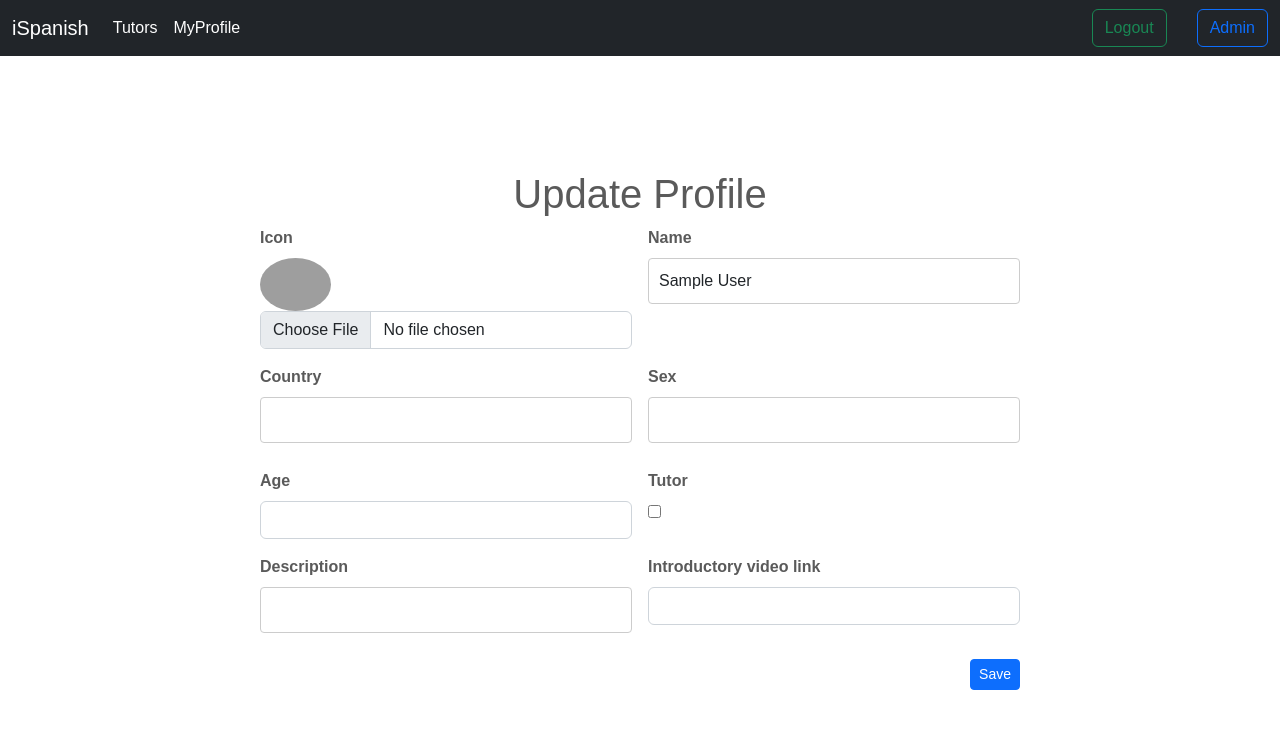
After one commit to KantaNakamura/iSpanish, a Django app: a page that uses iSpanish/templates/base.html in a window 1280 px wide. The commit adds this page. Shown: the top 729 px of the page. Run offline with Django 4.2, Linux system fonts and the light colour scheme; the visitor is signed in with stand-in values (Sample User, id 1); data comes from the database, SQL or seed files in the repository; grey boxes are pictures that could not be loaded.

Commit message:
create update profile func

```diff
--- a/iSpanish/accounts/models.py
+++ b/iSpanish/accounts/models.py
@@ -37,9 +37,9 @@ class Users(AbstractBaseUser, PermissionsMixin):
     )
     username = models.CharField(max_length=100, verbose_name='username', unique=True)
     name = models.CharField(max_length=100, verbose_name='name', null=True)
-    is_tutor = models.BooleanField(default=False)
+    is_tutor = models.BooleanField(default=False, null=True)
     age = models.IntegerField(null=True)
-    sex = models.CharField(max_length=6, choices=(('men', 'men'), ('women', 'women')), null=True)
+    sex = models.CharField(max_length=30, null=True)
     country = models.CharField(max_length=100, verbose_name='country', null=True)
     description = models.TextField(max_length=300, null=True)
     introductory_video_link = models.URLField(null=True)
--- a/iSpanish/search_tutors/forms.py
+++ b/iSpanish/search_tutors/forms.py
@@ -0,0 +1,45 @@
+from django import forms
+
+from accounts.models import Users
+
+
+class UpdateProfileForm(forms.ModelForm):
+    icon = forms.FileField(label='Icon', widget=forms.FileInput(attrs={
+        'class': 'form-control',
+        'type': 'file',
+        'id': 'formFile',
+        }))
+    name = forms.CharField(label='Name', widget=forms.TextInput(attrs={
+        'class': 'form-control',
+        'type': 'text'
+        }))
+    country = forms.CharField(label='Country', widget=forms.TextInput(attrs={
+        'class': 'form-control',
+        'type': 'text'
+        }))
+    sex = forms.CharField(label='Sex', widget=forms.TextInput(attrs={
+        'class': 'form-control',
+        'type': 'text'
+        }))
+    age = forms.IntegerField(label='Age', widget=forms.NumberInput(attrs={
+        'class': 'form-control',
+        }))
+    is_tutor = forms.BooleanField(label='Country', required=False, widget=forms.CheckboxInput(attrs={
+        'type': 'checkbox',
+    }))
+    description = forms.CharField(label='description', widget=forms.TextInput(attrs={
+        'class': 'form-control',
+        }))
+    introductory_video_link = forms.URLField(label='introductory_video_link', widget=forms.URLInput(attrs={
+        'class': 'form-control',
+        }))
+
+
+    class Meta:
+        model = Users
+        fields = ['icon', 'name', 'age', 'sex', 'country', 'is_tutor', 'description', 'introductory_video_link']
+
+    def save(self, *args, **kwargs):
+        obj = super(UpdateProfileForm, self).save(commit=False)
+        obj.save()
+        return obj
--- a/iSpanish/search_tutors/urls.py
+++ b/iSpanish/search_tutors/urls.py
@@ -6,4 +6,5 @@ app_name = 'search_tutors'
 urlpatterns = [
     path('tutors-list/', views.TutorsListView.as_view(), name='tutors-list'),
     path('tutors-detail/<int:pk>', views.TutorsDetailView.as_view(), name='tutors-detail'),
+    path('update-profile/<slug:username>', views.UpdateProfileView.as_view(), name='update-profile'),
 ]
--- a/iSpanish/search_tutors/views.py
+++ b/iSpanish/search_tutors/views.py
@@ -1,10 +1,13 @@
 from django.contrib.auth.mixins import LoginRequiredMixin
 from django.views.generic.base import View
 from django.views.generic.detail import DetailView
+from django.views.generic.edit import UpdateView
 from django.shortcuts import render
+from django.urls import reverse_lazy
 
 
 from accounts.models import Users
+from .forms import UpdateProfileForm
 
 
 class TutorsListView(LoginRequiredMixin, View):
@@ -22,3 +25,15 @@ class TutorsDetailView(LoginRequiredMixin, DetailView):
     def get_context_data(self,**kwargs):
         context = super().get_context_data(**kwargs)
         return context
+
+
+class UpdateProfileView(LoginRequiredMixin, UpdateView):
+    template_name = 'searchTutors/update_profile.html'
+    form_class = UpdateProfileForm
+    model = Users
+    slug_field = 'username'
+    slug_url_kwarg = 'username'
+
+    def get_success_url(self):
+        request_user =  Users.objects.get(username=self.object.username)
+        return reverse_lazy('search_tutors:tutors-detail', kwargs={'pk': request_user.id})
--- a/iSpanish/templates/base.html
+++ b/iSpanish/templates/base.html
@@ -88,6 +88,9 @@
             <li class="nav-item">
                 <a class="nav-link active" aria-current="page" href="{% url 'search_tutors:tutors-list' %}">Tutors</a>
             </li>
+            <li class="nav-item">
+                <a class="nav-link active" aria-current="page" href="{% url 'search_tutors:update-profile' username=user.username %}">MyProfile</a>
+            </li>
             </ul>
             <a class="btn btn-outline-success" style="margin-right: 30px;" href="{% url 'accounts:logout' %}">Logout</a>
             {% if user.is_superuser %}
--- /dev/null
+++ b/iSpanish/templates/searchTutors/update_profile.html
@@ -0,0 +1,135 @@
+{% extends 'base.html' %}
+{% load static %}
+
+{% block header %}
+<style>
+    body {
+      font-family: Arial, sans-serif;
+      margin: 0;
+      padding: 0;
+    }
+
+    .container {
+      max-width: 800px;
+      margin: 0 auto;
+      padding: 20px;
+    }
+
+    h1 {
+      text-align: center;
+    }
+
+    form {
+      margin-top: 20px;
+    }
+
+    label {
+      display: block;
+      margin-bottom: 5px;
+      font-weight: bold;
+    }
+
+    input[type="text"],
+    textarea {
+      width: 100%;
+      padding: 10px;
+      margin-bottom: 10px;
+      border: 1px solid #ccc;
+      border-radius: 4px;
+    }
+
+    textarea {
+      height: 120px;
+    }
+
+    input[type="submit"] {
+      display: block;
+      width: 100%;
+      padding: 10px;
+      background-color: #4CAF50;
+      color: #fff;
+      border: none;
+      border-radius: 4px;
+      cursor: pointer;
+    }
+
+    @media screen and (max-width: 600px) {
+      input[type="text"],
+      textarea {
+        width: 100%;
+      }
+    }
+</style>
+{% endblock header %}
+
+{% block content %}
+<div class="container">
+    <h1 style="margin-top: 150px;">Update Profile</h1>
+    <form class="row g-3" method="post" enctype="multipart/form-data">
+        {{ form.non_field_errors }}
+        {% csrf_token %}
+        <!-- Picture -->
+        <div class="col-lg-6">
+            <label class="form-label">Icon</label>
+            <div class="avatar me-3">
+                <img style="width:20%;" class="avatar-img rounded-circle" src="{{ user.icon.url }}" alt="プロフィール写真">
+            </div>
+            {{ form.icon }}
+        </div>
+        {{ form.icon.errors }}
+
+        <!-- Name -->
+        <div class="col-lg-6">
+            <label class="form-label">Name</label>
+            {{ form.name }}
+        </div>
+        {{ form.name.errors }}
+
+        <!-- Country -->
+        <div class="col-lg-6">
+            <label class="form-label">Country</label>
+            {{ form.country }}
+        </div>
+        {{ form.country.errors }}
+
+        <!-- Sex -->
+        <div class="col-lg-6">
+            <label class="form-label">Sex</label>
+            {{ form.sex }}
+        </div>
+        {{ form.sex.errors }}
+
+        <!-- Age -->
+        <div class="col-lg-6">
+            <label class="form-label">Age</label>
+            {{ form.age }}
+        </div>
+        {{ form.age.errors }}
+
+        <!-- Tutor -->
+        <div class="col-lg-6">
+            <label class="form-label">Tutor</label>
+            {{ form.is_tutor }}
+        </div>
+        {{ form.is_tutor.errors }}
+
+        <!-- Description -->
+        <div class="col-lg-6">
+            <label class="form-label">Description</label>
+            {{ form.description }}
+        </div>
+        {{ form.description.errors }}
+
+        <!-- Introductory_video_link -->
+        <div class="col-lg-6">
+            <label class="form-label">Introductory video link</label>
+            {{ form.introductory_video_link }}
+        </div>
+        {{ form.introductory_video_link.errors }}
+        <!-- Button  -->
+        <div class="col-12 text-end">
+            <button type="submit" class="btn btn-sm btn-primary mb-0">Save</button>
+        </div>
+    </form>
+</div>
+{% endblock content %}
```
Also changed, not shown: iSpanish/accounts/migrations/0005_alter_users_sex.py (added), iSpanish/accounts/migrations/0006_alter_users_is_tutor.py (added).
